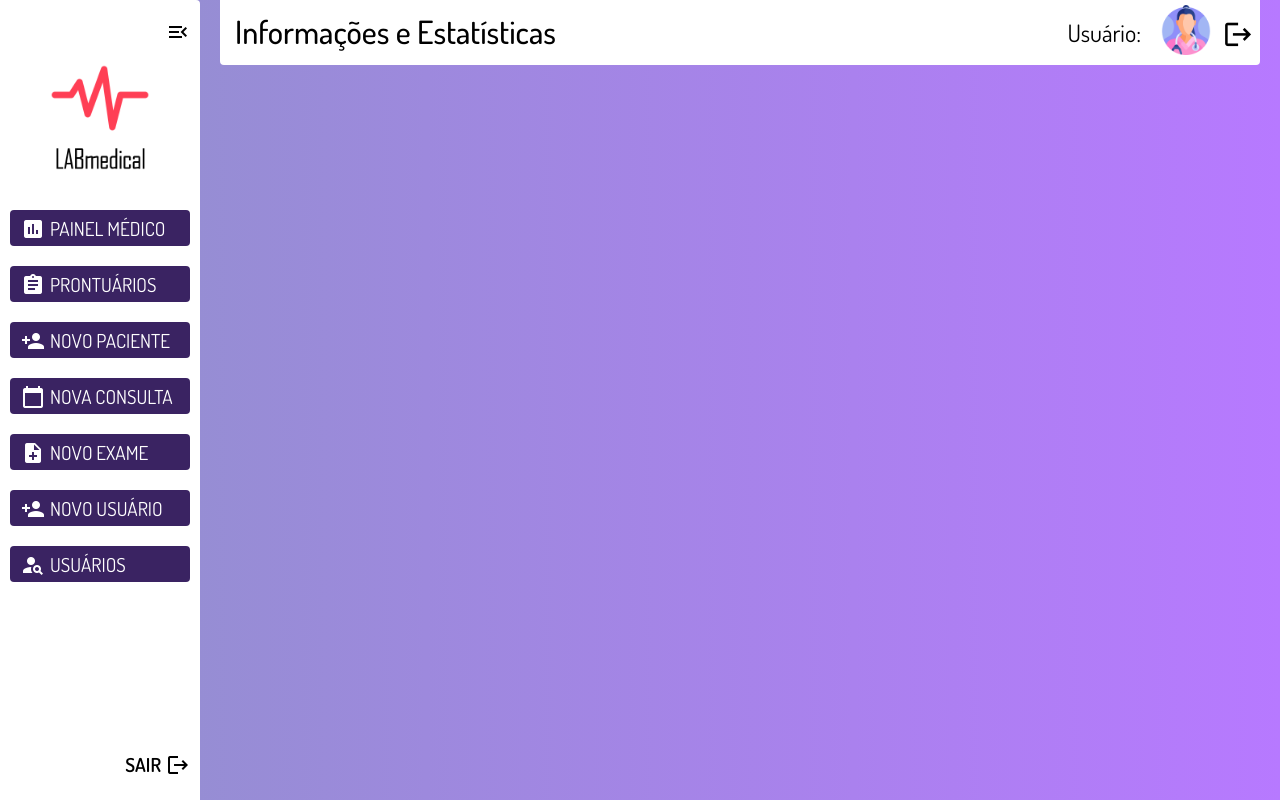
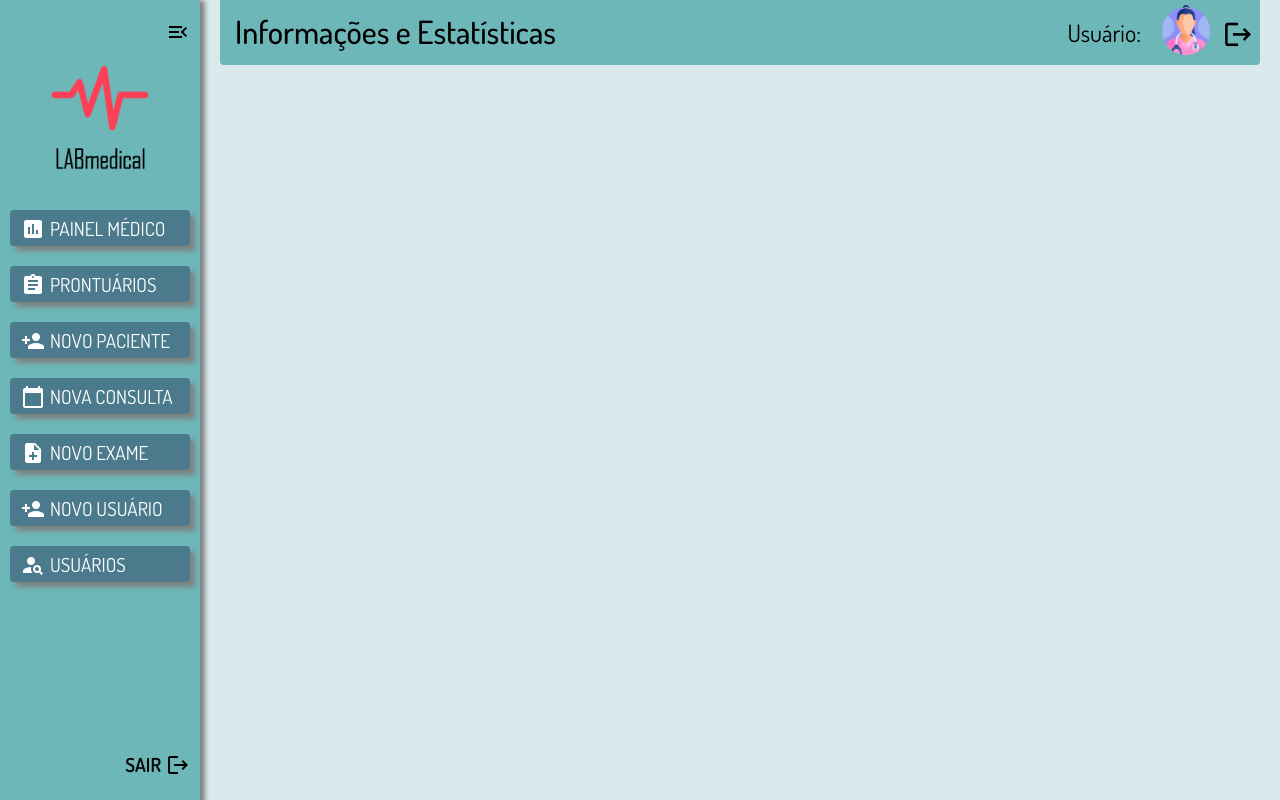
Before and after one commit to FullStack-Health/M3P-FrontEnd-Squad3, an Angular app: page /dashboard in a window 1280 px wide. Built offline with nearby package versions, Linux system fonts and the light colour scheme; a web font is replaced by a local one.

Commit message:
muda paleta de cores

```diff
--- a/src/app/shared/components/sidebar-menu/sidebar-menu.component.scss
+++ b/src/app/shared/components/sidebar-menu/sidebar-menu.component.scss
@@ -9,6 +9,7 @@
   flex-direction: column;
   overflow-y: auto;
   background: $colorBackgroundSidebarMenu;
+  box-shadow: 5px 0 5px gray;
   height: 100vh;
   width: auto;
   position: fixed;
@@ -37,6 +38,7 @@
 button {
   background: $colorButton;
   border: none;
+  box-shadow: 5px 5px 5px gray;
   margin-right: 10px;
   margin-left: 10px;
   margin-bottom: 20px;
@@ -59,11 +61,13 @@ button:hover {
   font-weight: 500;
 }
 
-button:hover .material-icons, button:hover .material-symbols-outlined {
+button:hover .material-icons,
+button:hover .material-symbols-outlined {
   color: $colorHoverIcon;
 }
 
-.material-icons, .material-symbols-outlined {
+.material-icons,
+.material-symbols-outlined {
   margin-left: 5px;
   display: flex;
   justify-content: flex-start;
@@ -88,7 +92,7 @@ button:hover .material-icons, button:hover .material-symbols-outlined {
   margin-bottom: 20px;
 }
 
-#exit .material-icons{
+#exit .material-icons {
   margin-left: 5px;
   display: flex;
   margin-top: 5px;
@@ -104,7 +108,8 @@ button:hover .material-icons, button:hover .material-symbols-outlined {
   font-weight: 600;
 }
 
-#exit:hover p, #exit:hover .material-icons {
+#exit:hover p,
+#exit:hover .material-icons {
   color: $colorHover;
 }
 
--- a/src/app/shared/components/sidebar-menu/sidebar-menu.component.ts
+++ b/src/app/shared/components/sidebar-menu/sidebar-menu.component.ts
@@ -1,15 +1,16 @@
+import { CommonModule } from '@angular/common';
 import { Component } from '@angular/core';
 import { Router, RouterLink } from '@angular/router';
 
 @Component({
   selector: 'app-sidebar-menu',
   standalone: true,
-  imports: [RouterLink],
+  imports: [RouterLink, CommonModule],
   templateUrl: './sidebar-menu.component.html',
   styleUrl: './sidebar-menu.component.scss'
 })
 export class SidebarMenuComponent {
-  showSidebar: boolean | undefined;
+  openClose: boolean = true;
 
   constructor(private router: Router) { }
 
@@ -18,4 +19,8 @@ export class SidebarMenuComponent {
     this.router.navigate(['']);
   }
 
+  openCloseMenu() {
+    this.openClose = !this.openClose
+  }
+
 }
--- a/src/assets/styles/_variables.scss
+++ b/src/assets/styles/_variables.scss
@@ -29,7 +29,7 @@ $colorFontToolbar: $black;
 $colorTextDanger: $redBrand;
 
 // buttons
-$colorButton: $darkPurple2;
+$colorButton: #4A7A8C;
 $colorFontButton: $white;
 $colorHover: $redBrand;
 $colorFontButtonHover: $black;
@@ -48,7 +48,7 @@ $colorHoverIconOutsideMenu: $redBrand;
 
 // PAGES
 
-$colorPageBackground: $purplePinkGradient;
+$colorPageBackground: #DAE9EC;
 $colorAreaBackground: $whiteLowOpacity;
 
 // dashboard
@@ -83,8 +83,8 @@ $colorBorderDialog: $redBrand;
 $colorFontDialog: $white;
 
 // sidebar menu
-$colorBackgroundSidebarMenu: $white;
+$colorBackgroundSidebarMenu: #6DB7B8;
 $colorBorderSidebarMenu: $transparent;
 
 // toolbar
-$colorBackgroundToolbar: $white;
+$colorBackgroundToolbar: #6DB7B8;
```
Also changed, not shown: src/app/shared/components/sidebar-menu/sidebar-menu.component.html (line endings or trailing spaces). Lines whose indentation alone changed are shown as unchanged.
